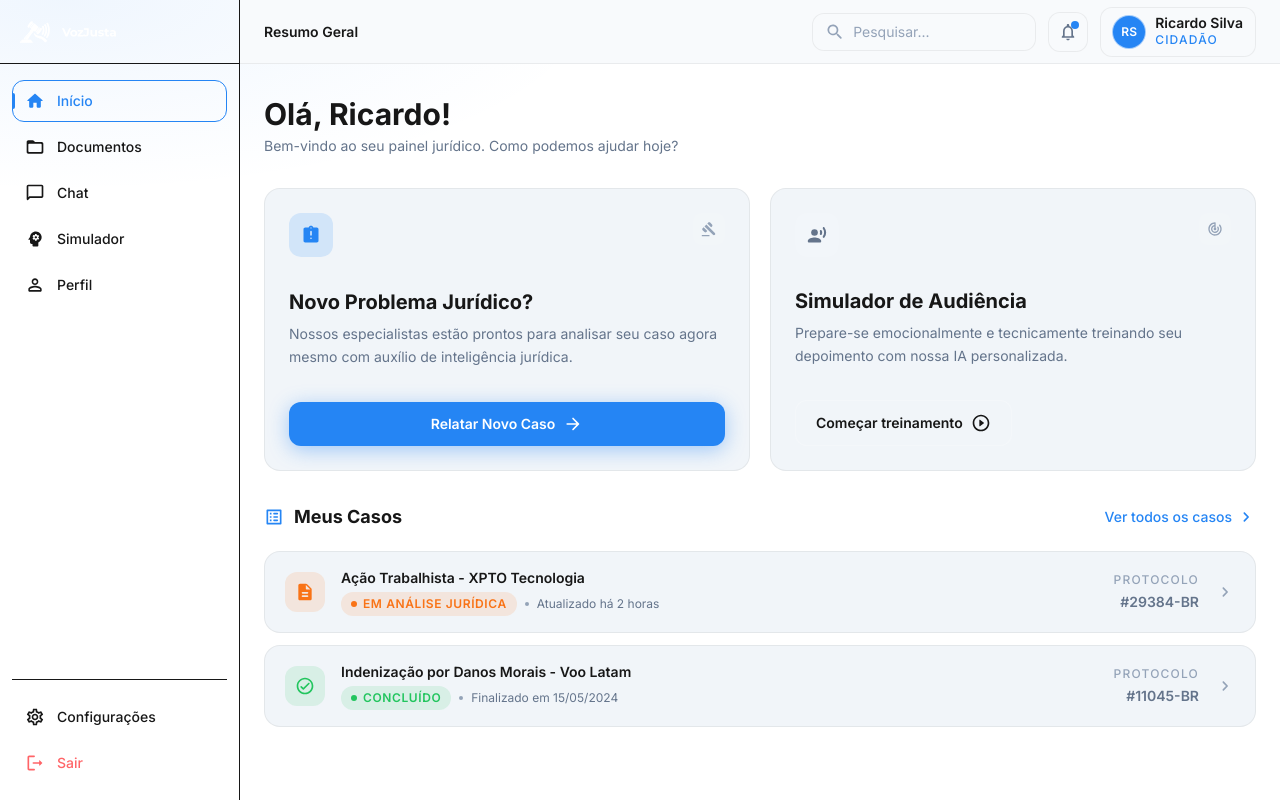
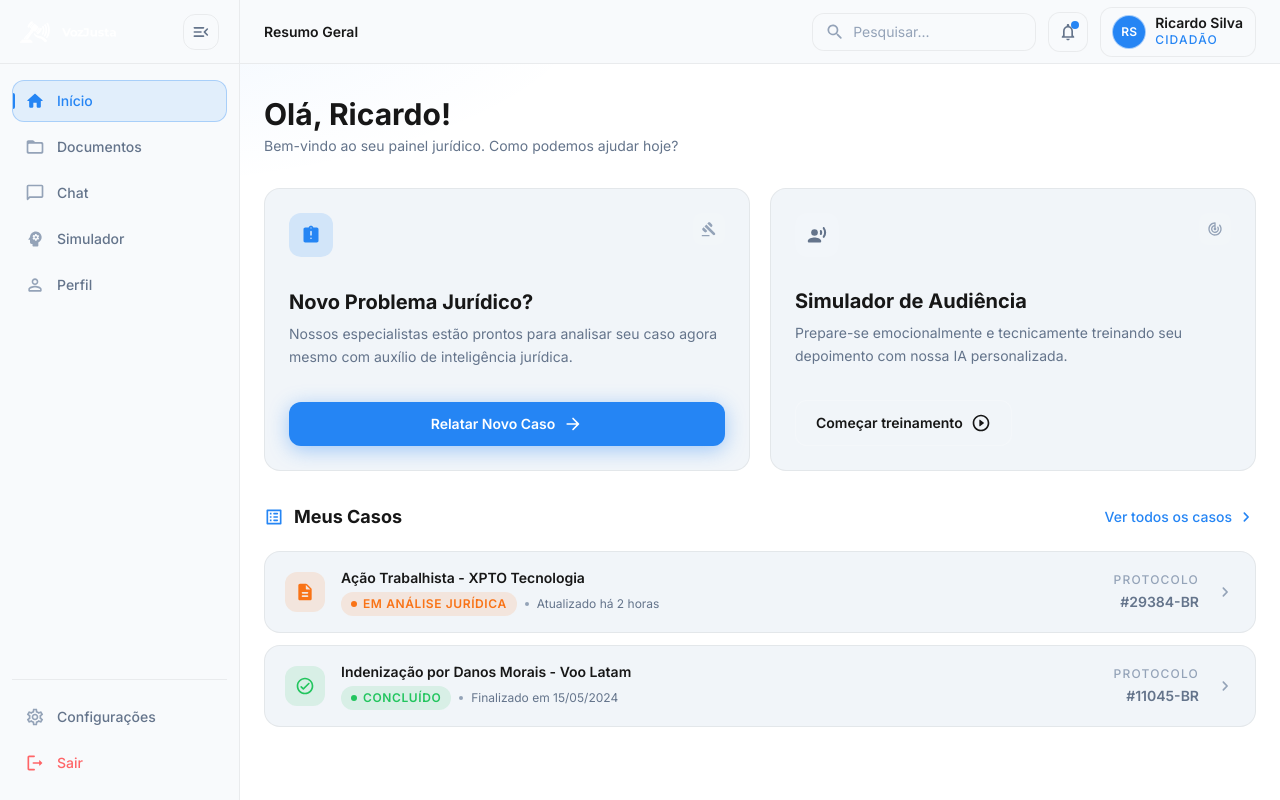
Before and after one commit to VozJusta/VJ.WEB, a Next.js app: page /dashboard in a window 1280 px wide. Built offline with nearby package versions, Linux system fonts and the light colour scheme.

Commit message:
feat(sidebar): add collapsible toggle with MenuOpen/Menu icons and icon-only collapsed state

```diff
--- a/app/components/layout/sidebar/index.tsx
+++ b/app/components/layout/sidebar/index.tsx
@@ -1,29 +1,51 @@
+"use client";
+
+import { useEffect, useState } from "react";
 import Image from "next/image";
 import Link from "next/link";
-import logo from "@/public/logo/logo+name.svg";
+import { MenuRounded, MenuOpenRounded } from "@mui/icons-material";
+import logoFull from "@/public/logo/logo+name.svg";
 import { SidebarNav } from "./sidebar-nav";
+import { cn } from "@/lib/utils";
 import type { SidebarProps } from "./sidebar.types";
-import { cn } from "@/lib/utils";
 
 export function Sidebar({ className }: SidebarProps) {
+  const [isOpen, setIsOpen] = useState(true);
+
+  useEffect(() => {
+    document.documentElement.style.setProperty(
+      "--sidebar-current-width",
+      isOpen ? "var(--sidebar-width)" : "var(--sidebar-collapsed-width)",
+    );
+  }, [isOpen]);
+
   return (
     <aside
       aria-label="Menu lateral"
+      aria-expanded={isOpen}
       className={cn(
-        "fixed inset-y-0 left-0 z-40 flex w-[var(--sidebar-width)] flex-col",
-        "bg-[var(--dashboard-sidebar-bg)]",
-        "border-r border-[var(--dashboard-border)]",
+        "fixed inset-y-0 left-0 z-40 flex flex-col",
+        "bg-[var(--surface)]",
+        "border-r border-[var(--border-subtle)]",
+        "transition-all duration-300 ease-in-out",
+        isOpen ? "w-[var(--sidebar-width)]" : "w-[var(--sidebar-collapsed-width)]",
         className,
       )}
     >
-      <div className="flex h-16 shrink-0 items-center border-b border-[var(--dashboard-border)] px-5">
+      <div
+        className={cn(
+          "flex h-16 shrink-0 items-center border-b border-[var(--border-subtle)]",
+          isOpen ? "justify-between px-5" : "justify-center px-3",
+        )}
+      >
+        {isOpen && (
           <Link
             href="/dashboard"
             aria-label="Ir para o início do dashboard"
-          className="inline-flex items-center gap-2 transition-opacity hover:opacity-80 focus-visible:outline-none focus-visible:ring-2 focus-visible:ring-[var(--primary)] rounded-md"
+            className="inline-flex items-center transition-opacity hover:opacity-80 focus-visible:outline-none focus-visible:ring-2 focus-visible:ring-[var(--primary)] rounded-md"
           >
             <Image
-            src={logo}
+              src={logoFull}
               alt="VozJusta"
               width={120}
               height={32}
@@ -31,9 +53,30 @@ export function Sidebar({ className }: SidebarProps) {
               className="h-8 w-auto"
             />
           </Link>
+        )}
+
+        <button
+          type="button"
+          onClick={() => setIsOpen((prev) => !prev)}
+          aria-label={isOpen ? "Recolher menu lateral" : "Expandir menu lateral"}
+          className={cn(
+            "flex h-9 w-9 shrink-0 items-center justify-center rounded-xl",
+            "text-[var(--text-secondary)]",
+            "border border-[var(--border-subtle)]",
+            "transition-all duration-200",
+            "hover:bg-white/5 hover:text-[var(--foreground)]",
+            "focus-visible:outline-none focus-visible:ring-2 focus-visible:ring-[var(--primary)]",
+          )}
+        >
+          {isOpen ? (
+            <MenuOpenRounded fontSize="small" aria-hidden="true" />
+          ) : (
+            <MenuRounded fontSize="small" aria-hidden="true" />
+          )}
+        </button>
       </div>
 
-      <SidebarNav />
+      <SidebarNav isOpen={isOpen} />
     </aside>
   );
 }
--- a/app/components/layout/sidebar/sidebar-nav.tsx
+++ b/app/components/layout/sidebar/sidebar-nav.tsx
@@ -10,9 +10,10 @@ type SidebarNavLinkProps = {
   item: SidebarNavItem;
   isActive: boolean;
   isDanger?: boolean;
+  isOpen: boolean;
 };
 
-function SidebarNavLink({ item, isActive, isDanger = false }: SidebarNavLinkProps) {
+function SidebarNavLink({ item, isActive, isDanger = false, isOpen }: SidebarNavLinkProps) {
   const Icon = item.icon;
 
   return (
@@ -20,17 +21,20 @@ function SidebarNavLink({ item, isActive, isDanger = false }: SidebarNavLinkProp
       <Link
         href={item.href}
         aria-current={isActive ? "page" : undefined}
+        aria-label={!isOpen ? item.label : undefined}
+        title={!isOpen ? item.label : undefined}
         className={cn(
-          "group relative flex items-center gap-3 rounded-xl px-3 py-2.5 text-sm font-medium transition-all duration-200",
+          "group relative flex items-center rounded-xl text-sm font-medium transition-all duration-200",
+          isOpen ? "gap-3 px-3 py-2.5" : "justify-center p-2.5",
           isActive && [
-            "bg-[var(--dashboard-nav-active-bg)]",
+            "bg-[var(--nav-active-bg)]",
             "text-[var(--primary)]",
-            "border border-[var(--dashboard-nav-active-border)]",
+            "border border-[var(--nav-active-border)]",
           ],
           !isActive && !isDanger && [
-            "text-[var(--dashboard-text-secondary)]",
+            "text-[var(--text-secondary)]",
             "hover:bg-white/5",
-            "hover:text-[var(--dashboard-text-primary)]",
+            "hover:text-[var(--foreground)]",
             "border border-transparent",
           ],
           isDanger && [
@@ -46,14 +50,15 @@ function SidebarNavLink({ item, isActive, isDanger = false }: SidebarNavLinkProp
           className={cn(
             "shrink-0 transition-colors duration-200",
             isActive && "text-[var(--primary)]",
-            !isActive && !isDanger && "text-[var(--dashboard-text-muted)] group-hover:text-[var(--dashboard-text-primary)]",
+            !isActive && !isDanger && "text-[var(--text-muted)] group-hover:text-[var(--foreground)]",
             isDanger && "text-red-400 group-hover:text-red-300",
           )}
           aria-hidden="true"
         />
-        <span>{item.label}</span>
 
-        {isActive && (
+        {isOpen && <span>{item.label}</span>}
+
+        {isActive && isOpen && (
           <span
             aria-hidden="true"
             className="absolute left-0 top-1/2 h-4 w-0.5 -translate-y-1/2 rounded-r-full bg-[var(--primary)]"
@@ -64,7 +69,11 @@ function SidebarNavLink({ item, isActive, isDanger = false }: SidebarNavLinkProp
   );
 }
 
-export function SidebarNav() {
+type SidebarNavProps = {
+  isOpen: boolean;
+};
+
+export function SidebarNav({ isOpen }: SidebarNavProps) {
   const pathname = usePathname();
 
   return (
@@ -74,16 +83,18 @@ export function SidebarNav() {
           <SidebarNavLink
             key={item.href}
             item={item}
+            isOpen={isOpen}
             isActive={pathname === item.href || (item.href !== "/dashboard" && pathname.startsWith(item.href))}
           />
         ))}
       </ul>
 
-      <ul role="list" className="flex flex-col gap-1 border-t border-[var(--dashboard-border)] pt-4">
+      <ul role="list" className="flex flex-col gap-1 border-t border-[var(--border-subtle)] pt-4">
         {sidebarBottomNav.map((item, index) => (
           <SidebarNavLink
             key={item.href}
             item={item}
+            isOpen={isOpen}
             isActive={pathname === item.href}
             isDanger={index === sidebarBottomNav.length - 1}
           />
```
Lines whose indentation alone changed are shown as unchanged.
